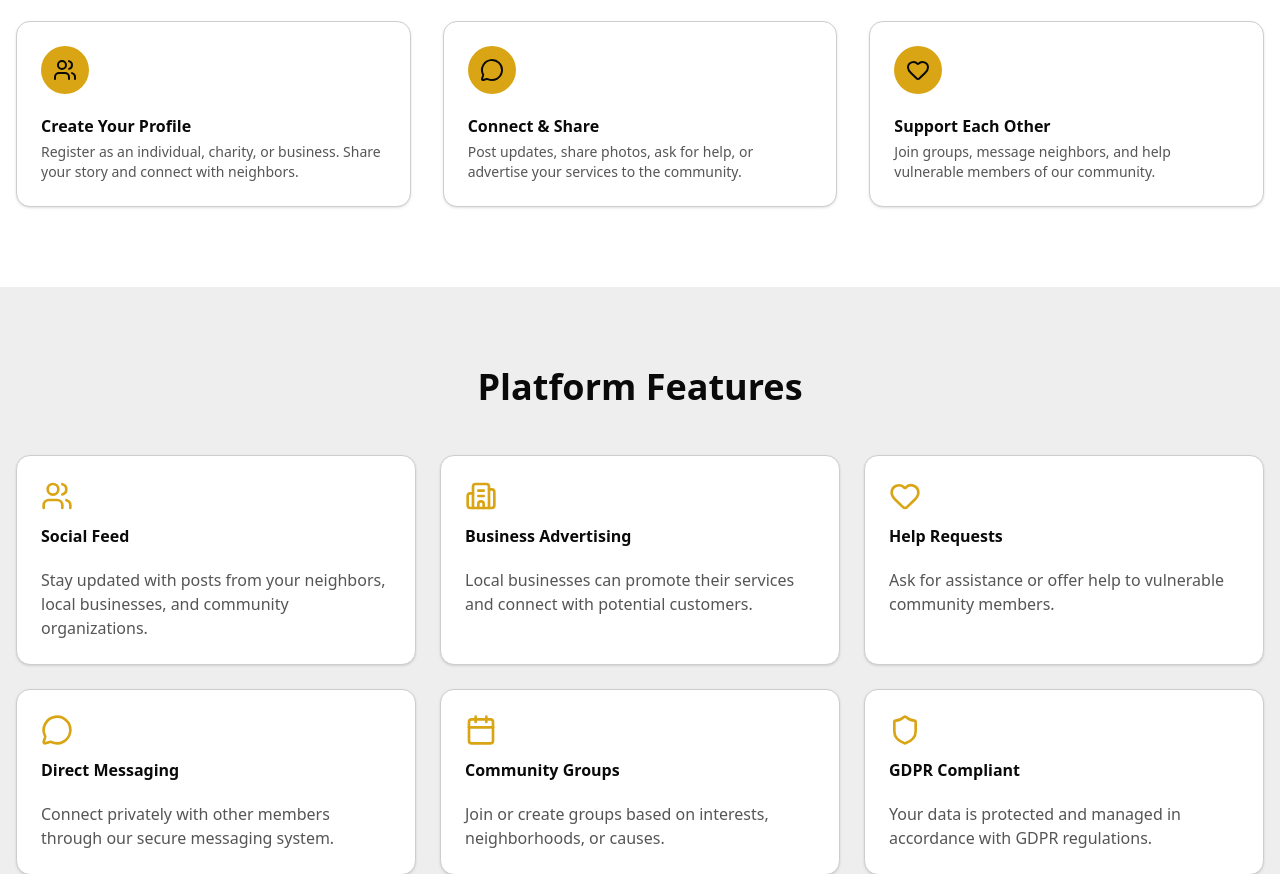
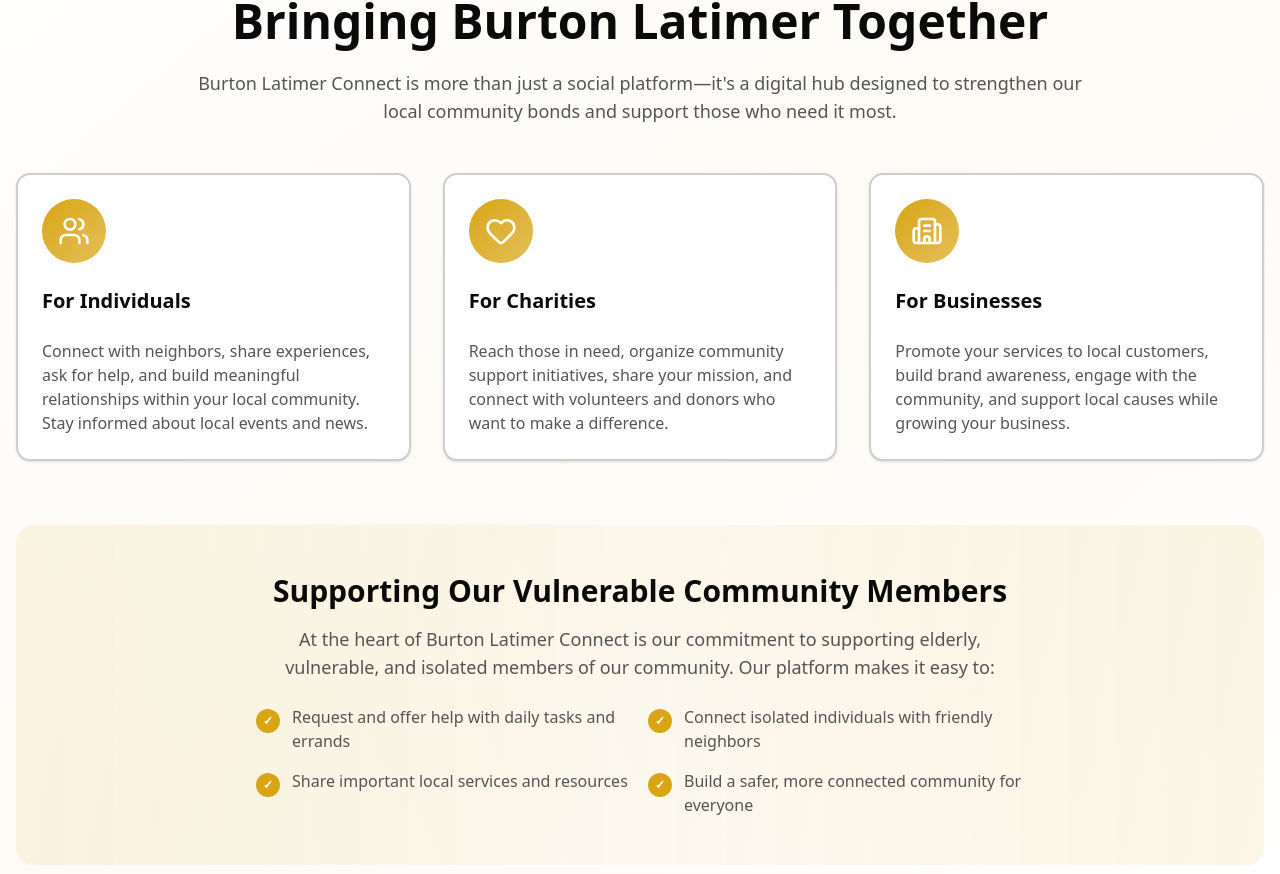
Before and after one commit to kevin21quirk/burton-latimer-community, a Next.js app: page / in a window 1280 px wide. Shown: the part 616-1490 px from the top of the page. Built offline with nearby package versions, Linux system fonts and the light colour scheme.

Commit message:
Add About Platform section to homepage with animations

```diff
--- a/app/globals.css
+++ b/app/globals.css
@@ -124,3 +124,37 @@
     @apply bg-background text-foreground;
   }
 }
+
+@layer utilities {
+  @keyframes fade-in {
+    from {
+      opacity: 0;
+      transform: translateY(20px);
+    }
+    to {
+      opacity: 1;
+      transform: translateY(0);
+    }
+  }
+
+  @keyframes slide-up {
+    from {
+      opacity: 0;
+      transform: translateY(30px);
+    }
+    to {
+      opacity: 1;
+      transform: translateY(0);
+    }
+  }
+
+  .animate-fade-in {
+    animation: fade-in 0.8s ease-out forwards;
+    opacity: 0;
+  }
+
+  .animate-slide-up {
+    animation: slide-up 0.8s ease-out forwards;
+    opacity: 0;
+  }
+}
--- a/app/page.tsx
+++ b/app/page.tsx
@@ -62,6 +62,109 @@ export default function Home() {
                   Learn More
                 </Button>
               </Link>
+            </div>
+          </div>
+        </section>
+
+        {/* About the Platform Section */}
+        <section className="relative overflow-hidden bg-gradient-to-br from-white via-accent/5 to-white py-20">
+          <div className="container mx-auto px-4">
+            <div className="mx-auto max-w-4xl text-center">
+              <div className="mb-6 inline-block animate-fade-in rounded-full bg-accent/10 px-6 py-2">
+                <span className="text-sm font-semibold text-accent">ABOUT THE PLATFORM</span>
+              </div>
+              <h2 className="mb-6 animate-slide-up text-4xl font-bold md:text-5xl">
+                Bringing Burton Latimer Together
+              </h2>
+              <p className="mb-12 animate-slide-up text-lg text-muted-foreground" style={{ animationDelay: '0.1s' }}>
+                Burton Latimer Connect is more than just a social platform—it's a digital hub designed
+                to strengthen our local community bonds and support those who need it most.
+              </p>
+            </div>
+
+            <div className="grid gap-8 md:grid-cols-2 lg:grid-cols-3">
+              <Card className="group animate-fade-in border-2 transition-all duration-300 hover:border-accent hover:shadow-lg" style={{ animationDelay: '0.2s' }}>
+                <CardHeader>
+                  <div className="mb-4 flex h-16 w-16 items-center justify-center rounded-full bg-gradient-to-br from-accent to-accent/70 transition-transform duration-300 group-hover:scale-110">
+                    <Users className="h-8 w-8 text-white" />
+                  </div>
+                  <CardTitle className="text-xl">For Individuals</CardTitle>
+                </CardHeader>
+                <CardContent>
+                  <p className="text-muted-foreground">
+                    Connect with neighbors, share experiences, ask for help, and build meaningful
+                    relationships within your local community. Stay informed about local events and news.
+                  </p>
+                </CardContent>
+              </Card>
+
+              <Card className="group animate-fade-in border-2 transition-all duration-300 hover:border-accent hover:shadow-lg" style={{ animationDelay: '0.3s' }}>
+                <CardHeader>
+                  <div className="mb-4 flex h-16 w-16 items-center justify-center rounded-full bg-gradient-to-br from-accent to-accent/70 transition-transform duration-300 group-hover:scale-110">
+                    <Heart className="h-8 w-8 text-white" />
+                  </div>
+                  <CardTitle className="text-xl">For Charities</CardTitle>
+                </CardHeader>
+                <CardContent>
+                  <p className="text-muted-foreground">
+                    Reach those in need, organize community support initiatives, share your mission,
+                    and connect with volunteers and donors who want to make a difference.
+                  </p>
+                </CardContent>
+              </Card>
+
+              <Card className="group animate-fade-in border-2 transition-all duration-300 hover:border-accent hover:shadow-lg" style={{ animationDelay: '0.4s' }}>
+                <CardHeader>
+                  <div className="mb-4 flex h-16 w-16 items-center justify-center rounded-full bg-gradient-to-br from-accent to-accent/70 transition-transform duration-300 group-hover:scale-110">
+                    <Building2 className="h-8 w-8 text-white" />
+                  </div>
+                  <CardTitle className="text-xl">For Businesses</CardTitle>
+                </CardHeader>
+                <CardContent>
+                  <p className="text-muted-foreground">
+                    Promote your services to local customers, build brand awareness, engage with
+                    the community, and support local causes while growing your business.
+                  </p>
+                </CardContent>
+              </Card>
+            </div>
+
+            <div className="mt-16 animate-fade-in rounded-2xl bg-gradient-to-r from-accent/10 via-accent/5 to-accent/10 p-8 md:p-12" style={{ animationDelay: '0.5s' }}>
+              <div className="mx-auto max-w-3xl text-center">
+                <h3 className="mb-4 text-2xl font-bold md:text-3xl">
+                  Supporting Our Vulnerable Community Members
+                </h3>
+                <p className="mb-6 text-lg text-muted-foreground">
+                  At the heart of Burton Latimer Connect is our commitment to supporting elderly,
+                  vulnerable, and isolated members of our community. Our platform makes it easy to:
+                </p>
+                <div className="grid gap-4 text-left md:grid-cols-2">
+                  <div className="flex items-start gap-3">
+                    <div className="mt-1 flex h-6 w-6 flex-shrink-0 items-center justify-center rounded-full bg-accent">
+                      <span className="text-xs font-bold text-white">✓</span>
+                    </div>
+                    <p className="text-muted-foreground">Request and offer help with daily tasks and errands</p>
+                  </div>
+                  <div className="flex items-start gap-3">
+                    <div className="mt-1 flex h-6 w-6 flex-shrink-0 items-center justify-center rounded-full bg-accent">
+                      <span className="text-xs font-bold text-white">✓</span>
+                    </div>
+                    <p className="text-muted-foreground">Connect isolated individuals with friendly neighbors</p>
+                  </div>
+                  <div className="flex items-start gap-3">
+                    <div className="mt-1 flex h-6 w-6 flex-shrink-0 items-center justify-center rounded-full bg-accent">
+                      <span className="text-xs font-bold text-white">✓</span>
+                    </div>
+                    <p className="text-muted-foreground">Share important local services and resources</p>
+                  </div>
+                  <div className="flex items-start gap-3">
+                    <div className="mt-1 flex h-6 w-6 flex-shrink-0 items-center justify-center rounded-full bg-accent">
+                      <span className="text-xs font-bold text-white">✓</span>
+                    </div>
+                    <p className="text-muted-foreground">Build a safer, more connected community for everyone</p>
+                  </div>
+                </div>
+              </div>
             </div>
           </div>
         </section>
```
